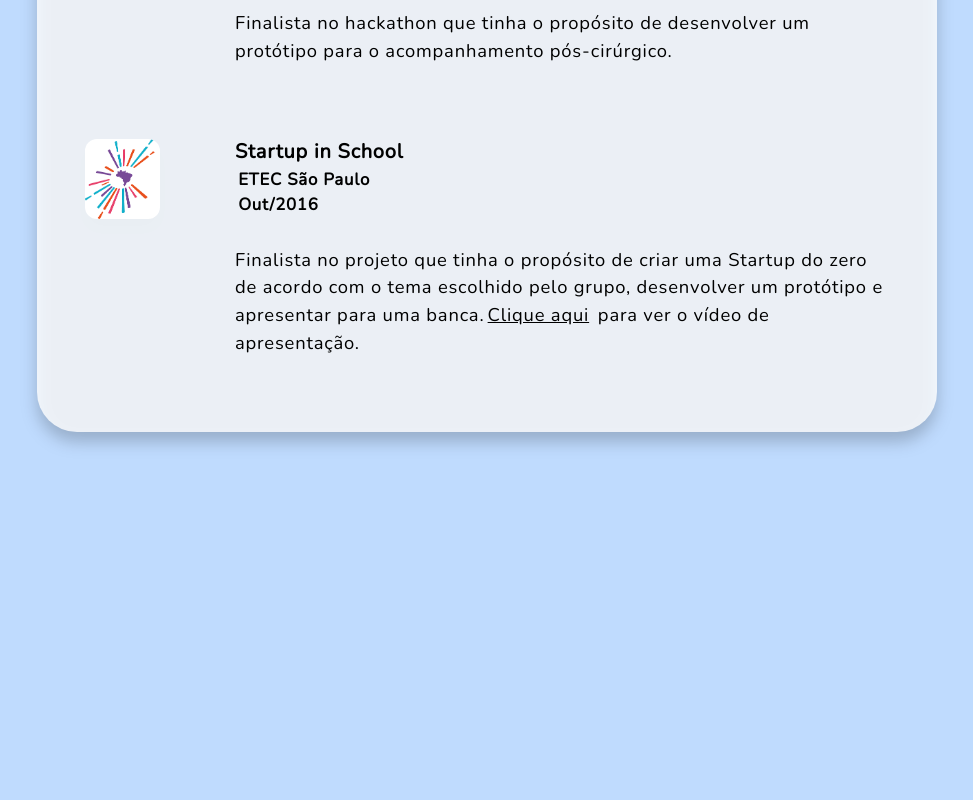
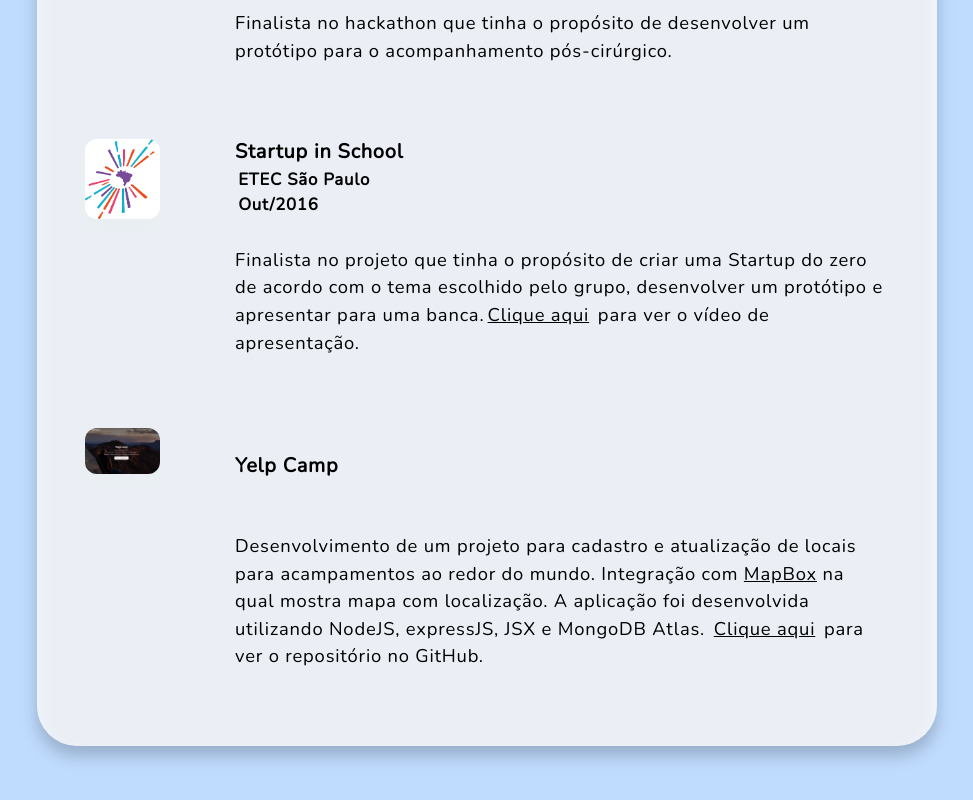
Before and after one commit to leosan00/my-portifolio, a SvelteKit app: page /projects in a window 1280 px wide. Shown: the part 891-1691 px from the top of the page, without its empty margins (153-1126 px from the left). Before the commit the page ends 1403 px from the top, so only its background shows below. Built offline with nearby package versions, Linux system fonts and the light colour scheme; no server answers.

Commit message:
yelp-camp project added

```diff
--- a/src/lib/language/en/projects.json
+++ b/src/lib/language/en/projects.json
@@ -8,5 +8,6 @@
     "hackathonHcDate":"September 2018",
     "hackathonHc":"Designed a web app prototype to aid patients with post-surgical follow-up. Earned second place in the competition.",
     "startUpInSchoolDescriptionDate": "October 2016",
-    "startUpInSchoolDescription": "Created a startup from the scratch using the Google method. The target market was defined by the group. Developed a prototype using MIT App Inventor and presented a pitch deck to the judges. Achieved TOP 10 projects in the competition. To view the presentation video, click<span><a target='_blank' href = 'https://www.youtube.com/watch?v=mz7mEwR92vA'>here</a></span>."
+    "startUpInSchoolDescription": "Created a startup from the scratch using the Google method. The target market was defined by the group. Developed a prototype using MIT App Inventor and presented a pitch deck to the judges. Achieved TOP 10 projects in the competition. To view the presentation video, click<span><a target='_blank' href = 'https://www.youtube.com/watch?v=mz7mEwR92vA'>here</a></span>.",
+    "yelpcamp": "Develped a web app to register and update camping sites around the world. With <a target= '_blank' href = 'https://www.mapbox.com/' >MapBox</a> integration, it is possible to see in a map the exact location. The tecnologies to do the app were:  NodeJS, expressJS, JSX e MongoDB Atlas. Check the GitHub repository <span><a target='_blank' href = 'https://github.com/leosan00/yelp-camp'>here</a></span>."
 }
--- a/src/lib/language/pt/projects.json
+++ b/src/lib/language/pt/projects.json
@@ -8,6 +8,7 @@
     "hackathonHcDate":"Set/2018",
     "hackathonHc":"Finalista no hackathon que tinha o propósito de desenvolver um protótipo para o acompanhamento pós-cirúrgico.",
     "startUpInSchoolDescriptionDate": "Out/2016",
-    "startUpInSchoolDescription": "Finalista no projeto que tinha o propósito de criar uma Startup do zero de acordo com o tema escolhido pelo grupo, desenvolver um protótipo e apresentar para uma banca.<span><a target='_blank' href = 'https://www.youtube.com/watch?v=mz7mEwR92vA'> Clique aqui</a></span> para ver o vídeo de apresentação."
+    "startUpInSchoolDescription": "Finalista no projeto que tinha o propósito de criar uma Startup do zero de acordo com o tema escolhido pelo grupo, desenvolver um protótipo e apresentar para uma banca.<span><a target='_blank' href = 'https://www.youtube.com/watch?v=mz7mEwR92vA'> Clique aqui</a></span> para ver o vídeo de apresentação.",
+    "yelpcamp": "Desenvolvimento de um projeto para cadastro e atualização de locais para acampamentos ao redor do mundo. Integração com <a target= '_blank' href = 'https://www.mapbox.com/' >MapBox</a> na qual mostra mapa com localização. A aplicação foi desenvolvida utilizando NodeJS, expressJS, JSX e MongoDB Atlas. <span><a target='_blank' href = 'https://github.com/leosan00/yelp-camp'>Clique aqui</a></span> para ver o repositório no GitHub."
 
 }
--- a/src/routes/projects/+page.svelte
+++ b/src/routes/projects/+page.svelte
@@ -36,6 +36,13 @@ import { onMount } from "svelte";
     location:'ETEC São Paulo',
     date:$t('projects.startUpInSchoolDescriptionDate'),
     jobDescription: $t('projects.startUpInSchoolDescription')
+    },
+    {
+    imageSrc:'/images/yelp-camp.png',
+    projectName: 'Yelp Camp',
+    location:'',
+    date:'',
+    jobDescription: $t('projects.yelpcamp')
     },
   ];
 
@@ -176,8 +183,12 @@ import { onMount } from "svelte";
           <div class="main-text-projects w-full md:w-5/6">
             <h2 class="sub-title">{item.projectName}</h2>
             <div class="content-location">
+              {#if item.location}
               <h3 class="location-title">{item.location}</h3>
+              {/if}
+              {#if item.date}
               <h3 class="date-title">{item.date}</h3>
+              {/if}
             </div>
           </div>
         </div>
```
Also changed, not shown: static/images/yelp-camp.png (added).
